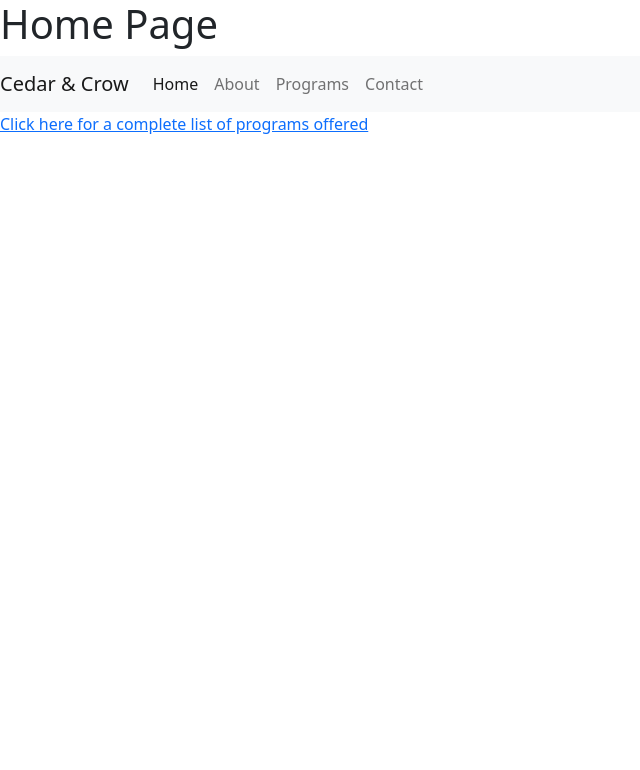
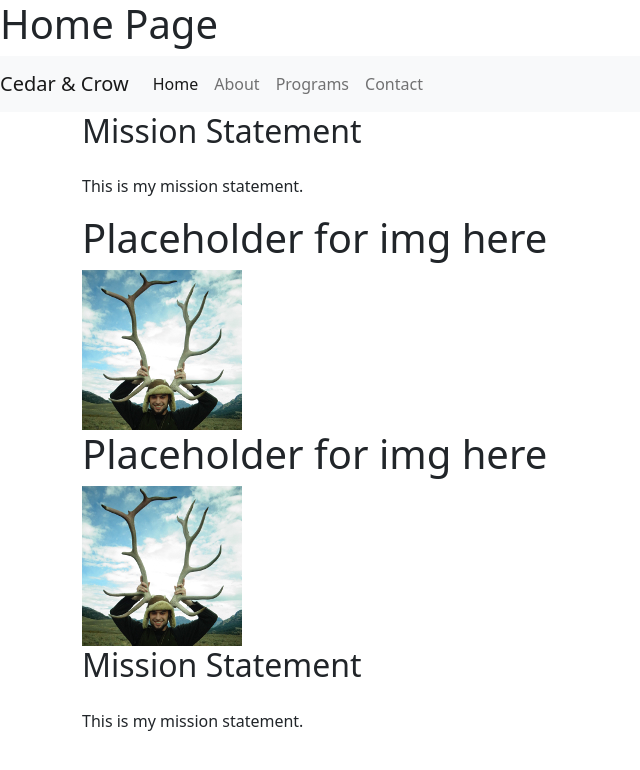
Before and after one commit to jlstern3/jacks_website, a Django app: page /home in a window 1280 px wide. Shown: the top 770 px of the page, without its empty margins (0-640 px from the left). Run offline with Django 3.2, Linux system fonts and the light colour scheme.

Commit message:
Rough outline of info on home (mission/vision)

```diff
--- a/jacks_website_proj/company_app/templates/home.html
+++ b/jacks_website_proj/company_app/templates/home.html
@@ -14,6 +14,7 @@
 
 <body>
     <h1>Home Page</h1>
+    <!-- Navbar -->
     <nav class="navbar navbar-expand-lg navbar-light bg-light sticky-top">
         <a class="navbar-brand" href="#">Cedar & Crow</a>
         <button class="navbar-toggler" type="button" data-toggle="collapse" data-target="#navbarNavAltMarkup"
@@ -29,7 +30,34 @@
             </div>
         </div>
     </nav>
-    <a href="/programs">Click here for a complete list of programs offered</a>
+    <!-- Mission/Vision Statements -->
+    <div class="container">
+        <div class="row"></div>
+    <div class="col-lg-6">
+        <h2 class="mb-4">Mission Statement</h2>
+        <p>
+            This is my mission statement.
+        </p>
+    </div>
+    <div class="col-lg-6">
+        <h1>Placeholder for img here</h1>
+        <img src="jacks_website_proj/company_app/static/img/Jack.jpg" alt="Jack" />
+    </div>
+    <div class="row"></div>
+    <div class="col-lg-6">
+
+            <h1>Placeholder for img here</h1>
+            <img src="jacks_website_proj/company_app/static/img/Jack.jpg" alt="Jack" />
+        </div>
+        <div class="col-lg-6">
+        <h2 class="mb-4">Mission Statement</h2>
+        <p>
+            This is my mission statement.
+        </p>
+    </div>
+
+    </div>
+</div>
 </body>
 
 </html>
```
